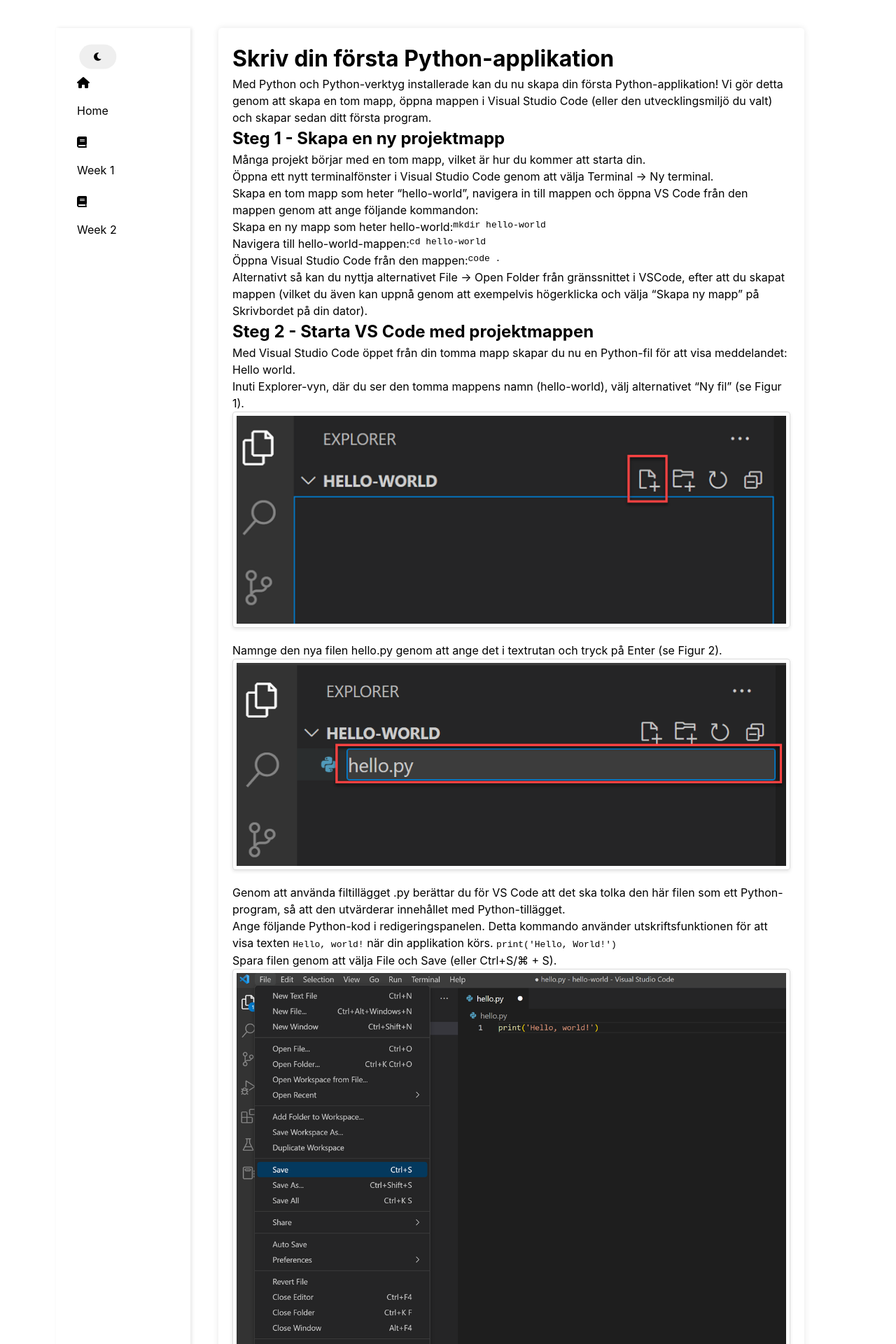
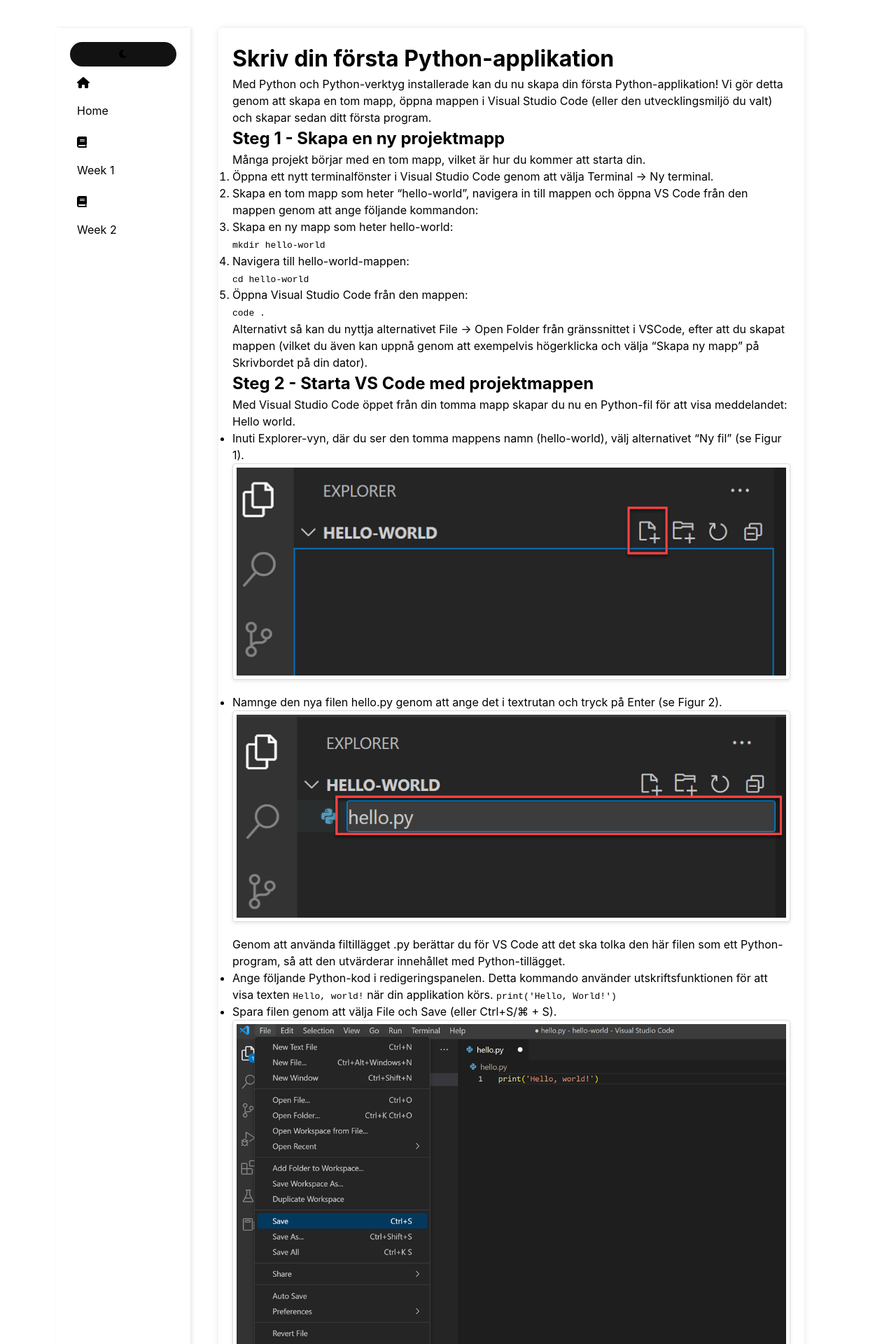
Before and after one commit to noitaloiv/fundamentalPython, a Jekyll site: the page built from week1/first_app.md, in a window 1280 px wide. Shown: the top 1920 px of the page at 70% size. Built offline with Jekyll 4.4.1, drawn with Linux system fonts in a browser that asks for light colours.

Commit message:
Update style.css

```diff
--- a/assets/css/style.css
+++ b/assets/css/style.css
@@ -23,6 +23,14 @@
 body[data-theme='light'] .dropdown-content {
   background: #ffffff;
   color: #000000;
+}
+
+body[data-theme='light'] #theme-toggle {
+  background-color:white;
+}
+
+body[data-theme='light'] #theme-toggle {
+  background-color:#121212;
 }
 
 /* Dark mode menu */
@@ -62,8 +70,17 @@ a {
   color: #000000; /* Same as other text */
 }
 
-li, .dropdown, .dropdown-content span {
+.dropdown, .dropdown-content span {
   display: flex;
+}
+
+.displayFlexLinks {
+  display: flex;
+}
+
+nav span {
+  display: grid;
+  align-content: center;
 }
 
 pre {
@@ -76,8 +93,6 @@ pre {
 
 /* Theme Toggle Button */
 #theme-toggle {
-  position: relative;
-  transform: translate(25%, 10%);
   cursor: pointer;
   border: none;
   padding: 10px 20px;
@@ -143,6 +158,7 @@ i {
 
 main {
     padding: 20px 40px; /* Increased right and left padding */
+    min-width: 30vw;
     border-radius: 5px;
     box-shadow: 0 0 10px rgba(0,0,0,0.1);
     margin: 20px; /* Add some margin to separate from header/footer */
```
